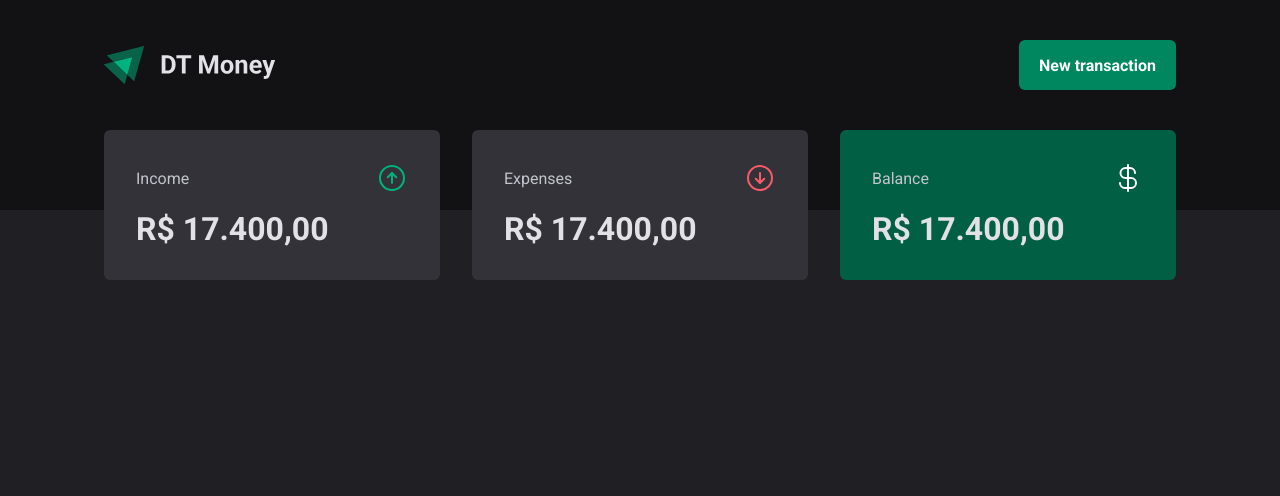
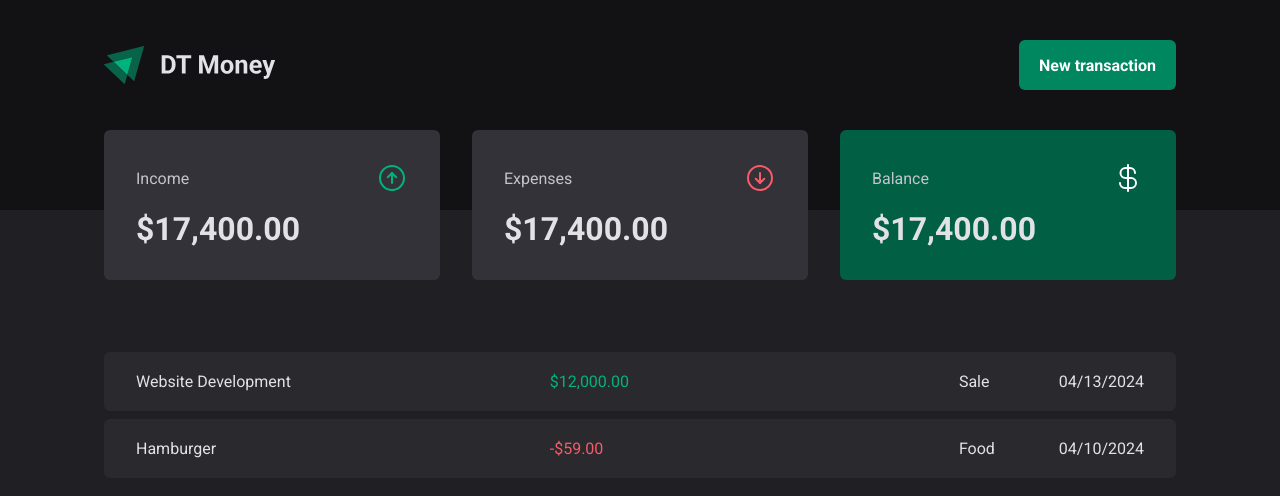
Before and after one commit to martahil/03-dt-money, a React (Vite) app: page / in a window 1280 px wide. Shown: the top 496 px of the page. Built offline with nearby package versions, Linux system fonts and the light colour scheme.

Commit message:
Feat: create and style TransactionsContainer

```diff
--- a/src/components/Summary/index.tsx
+++ b/src/components/Summary/index.tsx
@@ -10,7 +10,7 @@
           <ArrowCircleUp size={32} color="#00b37e" />
         </header>
 
-        <strong>R$ 17.400,00</strong>
+        <strong>$17,400.00</strong>
       </SummaryCard>
 
       <SummaryCard>
@@ -19,7 +19,7 @@
           <ArrowCircleDown size={32} color="#f75a68" />
         </header>
 
-        <strong>R$ 17.400,00</strong>
+        <strong>$17,400.00</strong>
       </SummaryCard>
 
       <SummaryCard variant="green">
@@ -28,7 +28,7 @@
           <CurrencyDollar size={32} color="#fff" />
         </header>
 
-        <strong>R$ 17.400,00</strong>
+        <strong>$17,400.00</strong>
       </SummaryCard>
     </SummaryContainer>
   )
--- a/src/pages/Transactions/index.tsx
+++ b/src/pages/Transactions/index.tsx
@@ -1,11 +1,39 @@
 import { Header } from "../../components/Header";
 import { Summary } from "../../components/Summary";
+import {  PriceHighlight, TransactionsContainer, TransactionsTable } from "./styles";
 
 export function Transactions() {
   return(
     <div>
       <Header />
       <Summary />
+
+      <TransactionsContainer>
+        <TransactionsTable>
+          <tbody>
+            <tr>
+              <td width="50%">Website Development</td>
+              <td width="50%">
+                <PriceHighlight variant="income">
+                  $12,000.00
+                </PriceHighlight>
+              </td>
+              <td width="50%">Sale</td>
+              <td width="50%">04/13/2024</td>
+            </tr>
+            <tr>
+              <td width="50%">Hamburger</td>
+              <td width="50%">
+                <PriceHighlight variant="outcome">
+                  -$59.00
+                </PriceHighlight>
+              </td>
+              <td width="50%">Food</td>
+              <td width="50%">04/10/2024</td>
+            </tr>
+          </tbody>
+        </TransactionsTable>
+      </TransactionsContainer>
     </div>
   )
 }
--- a/src/pages/Transactions/styles.ts
+++ b/src/pages/Transactions/styles.ts
@@ -0,0 +1,38 @@
+import styled from "styled-components";
+
+export const TransactionsContainer = styled.main`
+  width: 100%;
+  max-width: 1120px;
+  margin: 4rem auto 0;
+  padding: 0 1.5rem;
+`
+
+export const TransactionsTable = styled.table`
+  width: 100%;
+  border-collapse: separate;
+  border-spacing: 0 0.5rem;
+  /* margin-top: 1.5rem; */
+
+  td {
+    padding: 1.25rem 2rem;
+    background: ${props => props.theme['gray-700']};
+
+    &:first-child {
+      border-top-left-radius: 6px;
+      border-bottom-left-radius: 6px;
+    }
+
+    &:last-child {
+      border-top-right-radius: 6px;
+      border-bottom-right-radius: 6px;
+    }
+  }
+`
+
+interface PriceHighlightProps {
+  variant: 'income' | 'outcome'
+}
+
+export const PriceHighlight = styled.span<PriceHighlightProps>`
+  color: ${props => props.variant === 'income' ? props.theme['green-300'] : props.theme['red-300']};
+`
```
